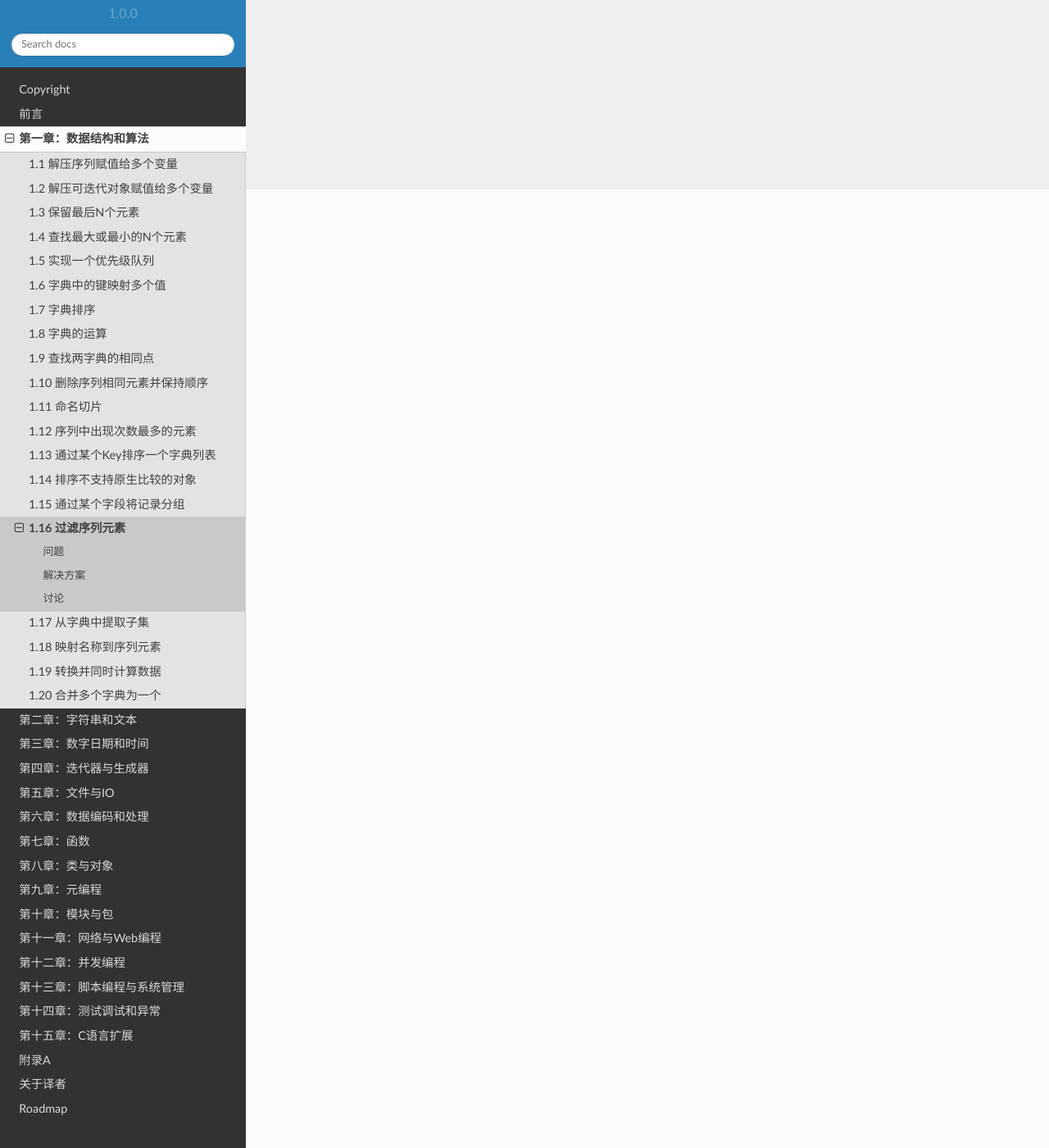
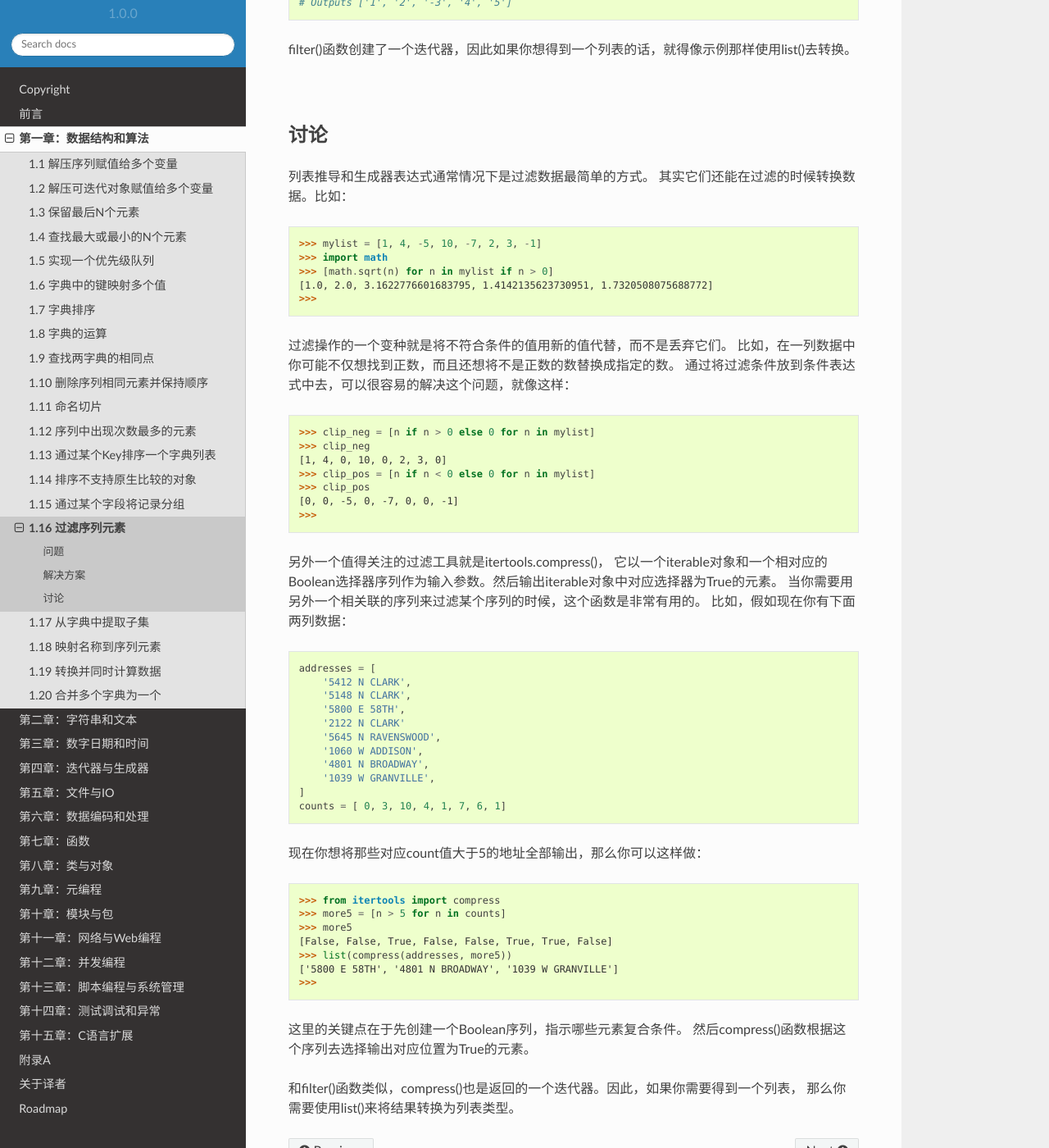
Before and after one commit to yidao620c/python3-cookbook, a Sphinx documentation site: the page built from source/c01/p16_filter_sequence_elements.rst, in a window 1280 px wide and 1400 px high, scrolled down 1169 px. Shown: the whole window at 82% size. Built offline with Sphinx 7.4.7 and the Read the Docs theme 2.0.0, drawn with Linux system fonts in a browser that asks for light colours; some of the changed text lies outside the part shown.

Commit message:
1.16小节完成

```diff
--- a/source/c01/p15_group_records_based_on_field.rst
+++ b/source/c01/p15_group_records_based_on_field.rst
@@ -94,5 +94,5 @@
     {'date': '07/01/2012', 'address': '4801 N BROADWAY'}
     >>>
 
-在上面这个例子中，我们没有必要先把记录排序。因此，如果对内存占用不是很关心，
+在上面这个例子中，我们没有必要先将记录排序。因此，如果对内存占用不是很关心，
 这种方式会比先排序然后再通过groupby()函数迭代的方式运行得快一些。
--- a/source/c01/p16_filter_sequence_elements.rst
+++ b/source/c01/p16_filter_sequence_elements.rst
@@ -5,18 +5,119 @@
 ----------
 问题
 ----------
-todo...
+你有一个数据序列，想利用一些规则从中提取出需要的值或者是缩短序列
 
 |
 
 ----------
 解决方案
 ----------
-todo...
+最简单的过滤序列元素的方法就是使用列表推导。比如：
+
+.. code-block:: python
+
+    >>> mylist = [1, 4, -5, 10, -7, 2, 3, -1]
+    >>> [n for n in mylist if n > 0]
+    [1, 4, 10, 2, 3]
+    >>> [n for n in mylist if n < 0]
+    [-5, -7, -1]
+    >>>
+
+使用列表推导的一个潜在缺陷就是如果输入非常大的时候会产生一个非常大的结果集，占用大量内存。
+如果你对内存比较敏感，那么你可以使用生成器表达式迭代产生过滤的元素。比如：
+
+.. code-block:: python
+
+    >>> pos = (n for n in mylist if n > 0)
+    >>> pos
+    <generator object <genexpr> at 0x1006a0eb0>
+    >>> for x in pos:
+    ... print(x)
+    ...
+    1
+    4
+    10
+    2
+    3
+    >>>
+有时候，过滤规则比较复杂，不能简单的在列表推导或者生成器表达式中表达出来。
+比如，假设过滤的时候需要处理一些异常或者其他复杂情况。这时候你可以将过滤代码放到一个函数中，
+然后使用内建的filter()函数。示例如下：
+
+.. code-block:: python
+
+    values = ['1', '2', '-3', '-', '4', 'N/A', '5']
+    def is_int(val):
+        try:
+            x = int(val)
+            return True
+        except ValueError:
+            return False
+    ivals = list(filter(is_int, values))
+    print(ivals)
+    # Outputs ['1', '2', '-3', '4', '5']
+filter()函数创建了一个迭代器，因此如果你想得到一个列表的话，就得像示例那样使用list()去转换。
 
 |
 
 ----------
 讨论
 ----------
-todo...
+列表推导和生成器表达式通常情况下是过滤数据最简单的方式。
+其实它们还能在过滤的时候转换数据。比如：
+
+.. code-block:: python
+
+    >>> mylist = [1, 4, -5, 10, -7, 2, 3, -1]
+    >>> import math
+    >>> [math.sqrt(n) for n in mylist if n > 0]
+    [1.0, 2.0, 3.1622776601683795, 1.4142135623730951, 1.7320508075688772]
+    >>>
+过滤操作的一个变种就是将不符合条件的值用新的值代替，而不是丢弃它们。
+比如，在一列数据中你可能不仅想找到正数，而且还想将不是正数的数替换成指定的数。
+通过将过滤条件放到条件表达式中去，可以很容易的解决这个问题，就像这样：
+
+.. code-block:: python
+
+    >>> clip_neg = [n if n > 0 else 0 for n in mylist]
+    >>> clip_neg
+    [1, 4, 0, 10, 0, 2, 3, 0]
+    >>> clip_pos = [n if n < 0 else 0 for n in mylist]
+    >>> clip_pos
+    [0, 0, -5, 0, -7, 0, 0, -1]
+    >>>
+另外一个值得关注的过滤工具就是itertools.compress()，
+它以一个iterable对象和一个相对应的Boolean选择器序列作为输入参数。然后输出iterable对象中对应选择器为True的元素。
+当你需要用另外一个相关联的序列来过滤某个序列的时候，这个函数是非常有用的。
+比如，假如现在你有下面两列数据：
+
+.. code-block:: python
+
+    addresses = [
+        '5412 N CLARK',
+        '5148 N CLARK',
+        '5800 E 58TH',
+        '2122 N CLARK'
+        '5645 N RAVENSWOOD',
+        '1060 W ADDISON',
+        '4801 N BROADWAY',
+        '1039 W GRANVILLE',
+    ]
+    counts = [ 0, 3, 10, 4, 1, 7, 6, 1]
+
+现在你想将那些对应count值大于5的地址全部输出，那么你可以这样做：
+
+.. code-block:: python
+
+    >>> from itertools import compress
+    >>> more5 = [n > 5 for n in counts]
+    >>> more5
+    [False, False, True, False, False, True, True, False]
+    >>> list(compress(addresses, more5))
+    ['5800 E 58TH', '4801 N BROADWAY', '1039 W GRANVILLE']
+    >>>
+这里的关键点在于先创建一个Boolean序列，指示哪些元素复合条件。
+然后compress()函数根据这个序列去选择输出对应位置为True的元素。
+
+和filter()函数类似，compress()也是返回的一个迭代器。因此，如果你需要得到一个列表，
+那么你需要使用list()来将结果转换为列表类型。
```
Also changed, not shown: 1 other file.
